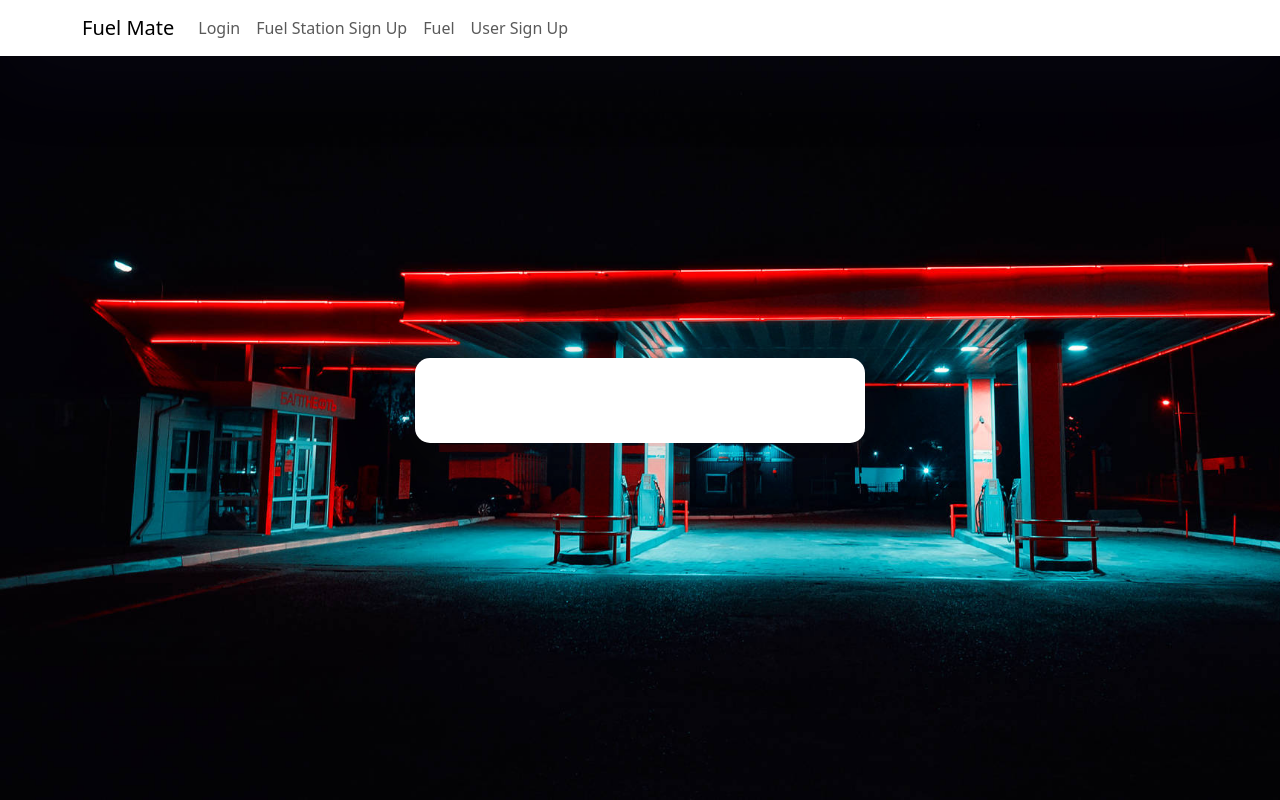
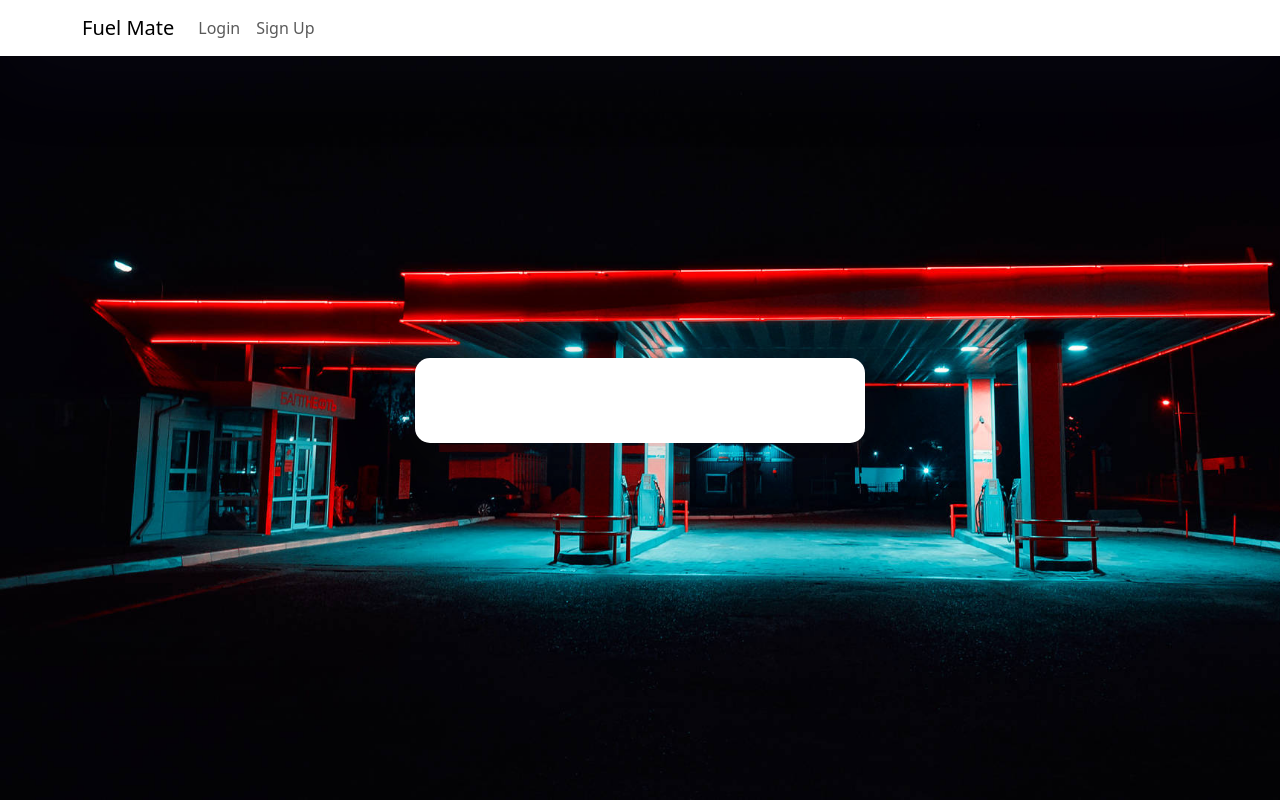
Before and after one commit to VidathChamikara/FuelMate-Fuel-Stations-Tracking-System, a React (Create React App) app in the folder client/: page / in a window 1280 px wide. Built offline with nearby package versions, Linux system fonts and the light colour scheme.

Commit message:
change some routes

```diff
--- a/client/src/App.js
+++ b/client/src/App.js
@@ -3,9 +3,9 @@ import '../node_modules/bootstrap/dist/css/bootstrap.min.css'
 import './App.css'
 import { BrowserRouter as Router, Routes, Route, Link } from 'react-router-dom'
 
+import Login from './components/login_component'
+import SignUp from './components/signup_component'
 
-import FuelStationSignUp from './components/FuelStationSignUp'
-import FuelDetailForm from './components/FuelDetailForm'
 function App() {
   return (
     <Router>
@@ -24,17 +24,7 @@ function App() {
                 </li>
                 <li className="nav-item">
                   <Link className="nav-link" to={'/sign-up'}>
-                    Fuel Station Sign Up
-                  </Link>
-                </li>
-                <li className="nav-item">
-                  <Link className="nav-link" to={'/sign'}>
-                   Fuel
-                  </Link>
-                </li>
-                <li className="nav-item">
-                  <Link className="nav-link" to={'/sign-up'}>
-                    User Sign Up
+                    Sign Up
                   </Link>
                 </li>
               </ul>
@@ -45,9 +35,8 @@ function App() {
         <div className="auth-wrapper">
           <div className="auth-inner">
             <Routes>
-
-              <Route path="/sign-up" element={<FuelStationSignUp />} />
-              <Route path="/sign" element={<FuelDetailForm />} />
+              <Route path="/sign-in" element={<Login />} />
+              <Route path="/sign-up" element={<SignUp />} />
             </Routes>
           </div>
         </div>
```
